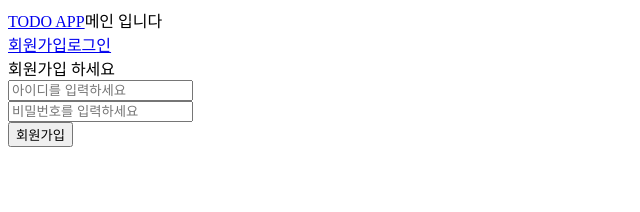
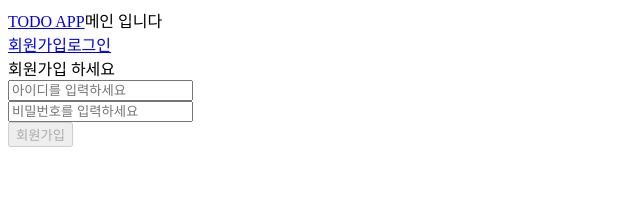
Before and after one commit to firstcommit23/wanted-pre-onboarding-challenge-fe-1, a Next.js app: page /auth/signup in a window 1280 px wide. Shown: the top 212 px of the page, without its empty margins (0-640 px from the left). Built offline with nearby package versions, Linux system fonts and the light colour scheme.

Commit message:
feat: 로그인 유효성체크 후 버튼 활성화 로직 추가

```diff
--- a/components/EmailPasswordInputView.tsx
+++ b/components/EmailPasswordInputView.tsx
@@ -1,3 +1,4 @@
+import { useEffect, useState } from 'react';
 import type { User } from '@/apis/type';
 
 interface IEmailPasswordInputView {
@@ -13,6 +14,44 @@ const EmailPasswordInputView = ({
   handleChange,
   handleButton,
 }: IEmailPasswordInputView) => {
+  const [isEnabledSubmitButton, setIsEnabledSubmitButton] = useState<boolean>(false);
+  const [errorMessage, setErrorMessage] = useState<string>('');
+  const [isLoad, setIsLoad] = useState<boolean>(false);
+
+  useEffect(() => {
+    setIsLoad(true);
+  }, []);
+
+  useEffect(() => {
+    if (!isLoad) return;
+    if (validate()) {
+      setIsEnabledSubmitButton(true);
+    } else {
+      setIsEnabledSubmitButton(false);
+    }
+  }, [user]);
+
+  const validate = () => {
+    if (!user.email) {
+      setErrorMessage('이메일은 필수 입력입니다.');
+      return false;
+    }
+    if (!user.password) {
+      setErrorMessage('패스워드는 필수 입력입니다.');
+      return false;
+    }
+    if (!user.email.match(/^[a-zA-Z0-9+-\_.]+@[a-zA-Z0-9-]+\.[a-zA-Z0-9-.]+$/)) {
+      setErrorMessage('이메일 형식이 유효하지 않습니다.');
+      return false;
+    }
+    if (user.password.length < 8) {
+      setErrorMessage('패스워드는 8자 이상이여야 합니다.');
+      return false;
+    }
+    setErrorMessage('');
+    return true;
+  };
+
   const typeKorStr = authType === 'login' ? '로그인' : '회원가입';
   return (
     <div>
@@ -36,7 +75,10 @@ const EmailPasswordInputView = ({
         />
       </div>
       <div>
-        <button onClick={handleButton}>{typeKorStr}</button>
+        {errorMessage && <div style={{ color: 'red' }}>{errorMessage}</div>}
+        <button onClick={handleButton} disabled={!isEnabledSubmitButton}>
+          {typeKorStr}
+        </button>
       </div>
     </div>
   );
```
